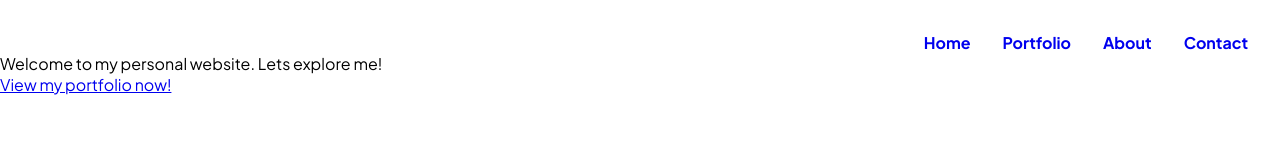
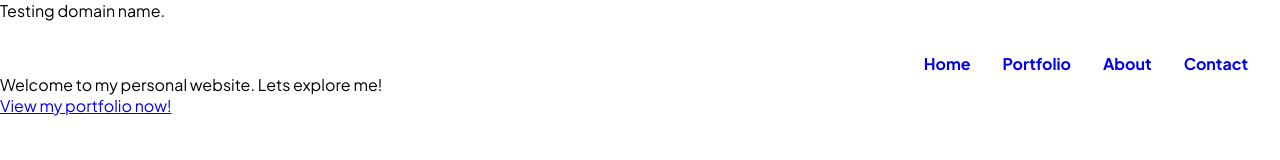
Before and after one commit to simon-sgn/portfolio, a plain HTML site: page front-end/index.html in a window 1280 px wide. Drawn offline with Linux system fonts and the light colour scheme.

Commit message:
Testing domain name

```diff
--- a/front-end/index.html
+++ b/front-end/index.html
@@ -10,6 +10,7 @@
     <link rel="stylesheet" href="/static/css/index.css">
 </head>
 <body>
+    Testing domain name.
     <nav class="nav">
         <a href="/" class="nav__link" data-link>Home</a>
         <a href="/portfolio" class="nav__link" data-link>Portfolio</a>
```
